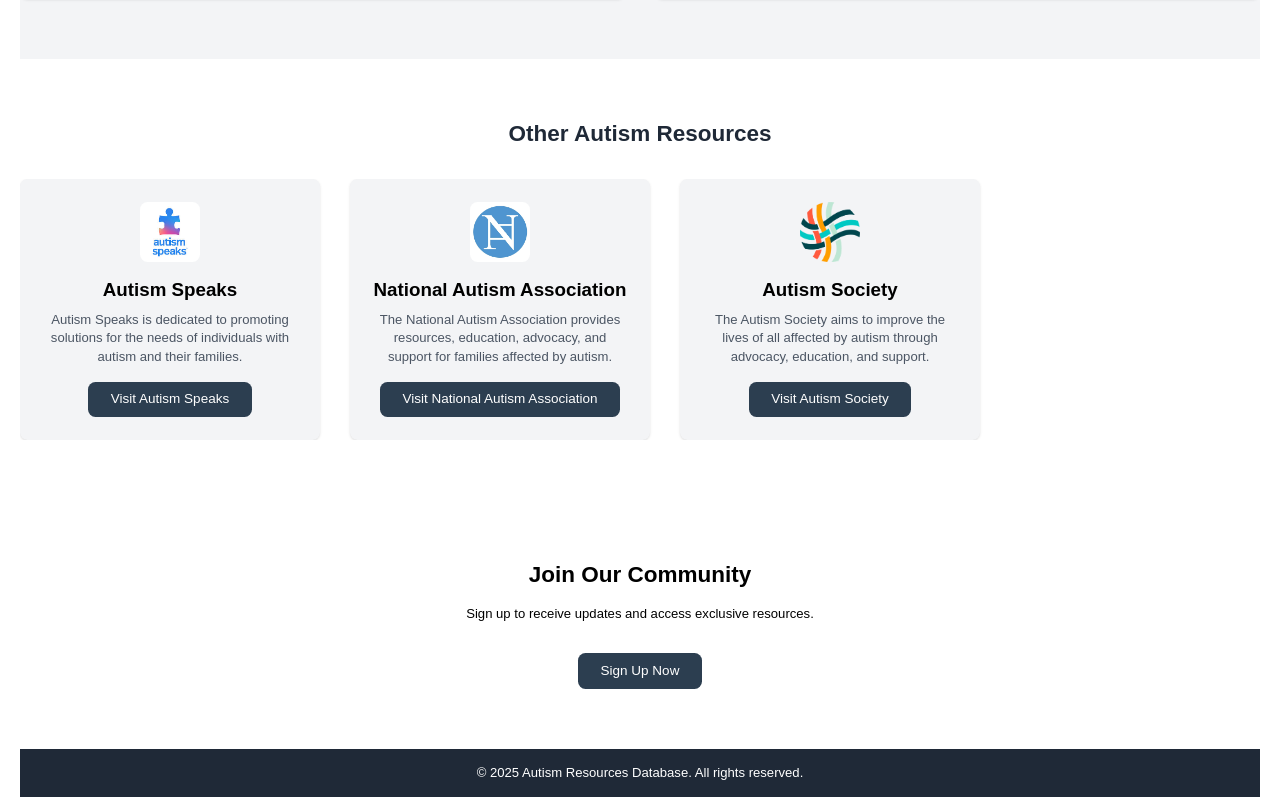
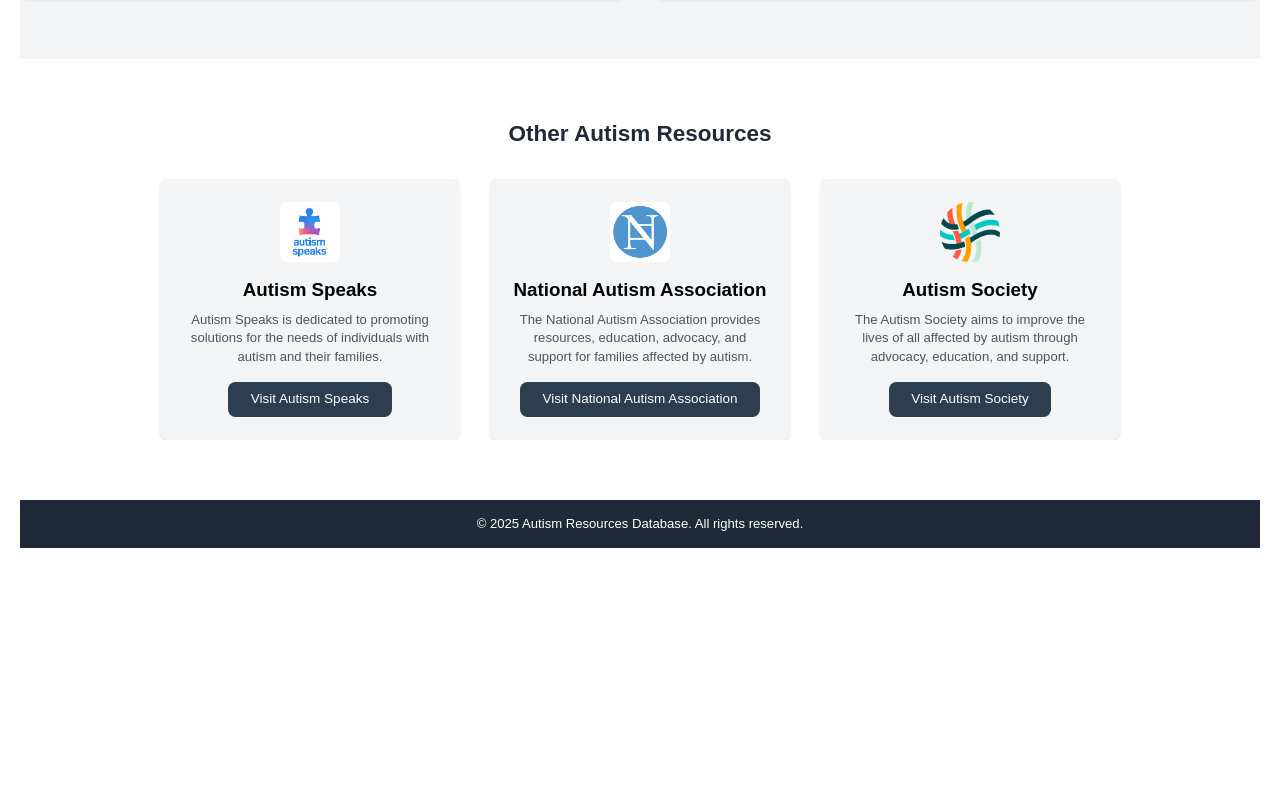
Before and after one commit to TipsyCanoe/Autism-Spectrum-Disorder-ASD-Treatment-Database, a React (Create React App) app in the folder frontend/testing-website/: page / in a window 1280 px wide. Shown: the part 891-1688 px from the top of the page. After the commit the page ends 1439 px from the top, so only its background shows below. Built offline with nearby package versions, Linux system fonts and the light colour scheme.

Commit message:
centered homepage

```diff
--- a/frontend/testing-website/src/routes/HomePage.jsx
+++ b/frontend/testing-website/src/routes/HomePage.jsx
@@ -115,7 +115,7 @@
           <h2 className="text-2xl font-bold text-gray-800 mb-8">
             Other Autism Resources
           </h2>
-          <div className="horizontal-resources">
+          <div className="horizontal-resources justify-center">
             {/* Resource Card */}
             <div className="flex flex-col items-center p-6 bg-gray-100 rounded-lg shadow w-80">
               <img
@@ -188,20 +188,6 @@
         </div>
       </section>
 
-      {/* Call to Action Section */}
-      <section className="py-16 text-black text-center">
-        <div className="container mx-auto">
-          {/* Use <h2> */}
-          <h2 className="text-2xl font-bold mb-4">Join Our Community</h2>
-          <p className="mb-8">
-            Sign up to receive updates and access exclusive resources.
-          </p>
-          <button className="px-6 py-2 bg-navbar-blue rounded-lg text-white">
-            Sign Up Now
-          </button>
-        </div>
-      </section>
-
       {/* Footer Section - Already semantic */}
       <footer className="bg-gray-800 text-white text-center py-4">
         <p>&copy; 2025 Autism Resources Database. All rights reserved.</p>
```
